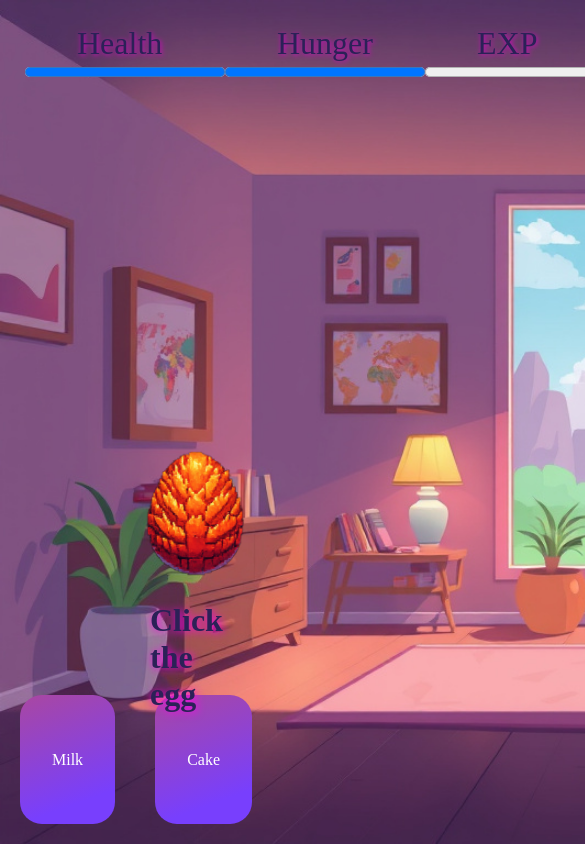
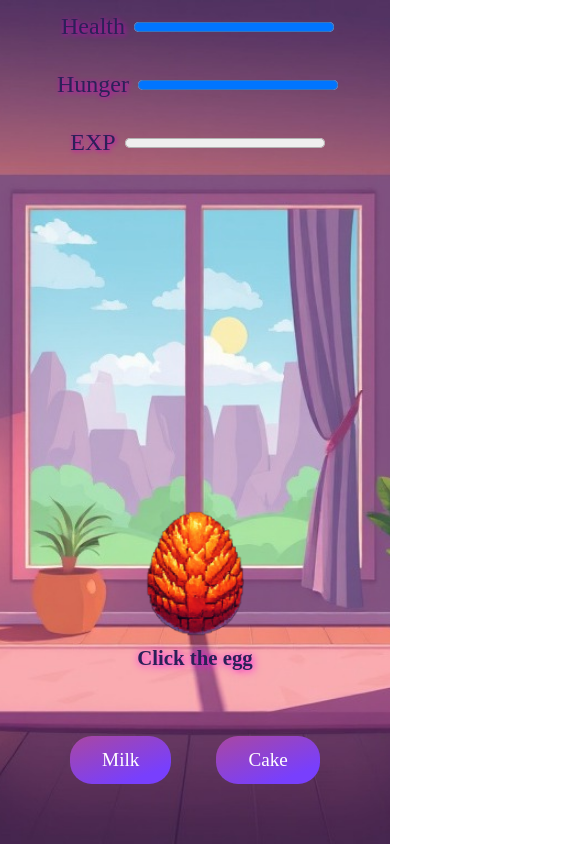
Before and after one commit to titchSiobhan/Grow-a-pet, a plain HTML site: page index.html in a window 390 px wide. Shown: the top 844 px of the page, 585 px wide, since content can reach past the window. Drawn offline with Linux system fonts and the light colour scheme.

Commit message:
updated phone css

```diff
--- a/index.html
+++ b/index.html
@@ -29,7 +29,7 @@
 
         <div>
         <label for="name">Name your pet</label>
-        <input type="text" name="name" id="name" >
+        <input type="text" name="name" id="name" maxlength="15" required>
         </div>
         <input type="submit" value="Submit">
 
--- a/style.css
+++ b/style.css
@@ -171,3 +171,90 @@ h3 {
     margin: 20px;
     text-shadow: #ff00ea 1px 1px 8px;
 }
+
+@media (max-width: 425px) {
+    body {
+        background-image: none;
+    }
+    .game-container {
+        background-image: url('resouces/background-phone.jpg');
+        background-size: contain;
+        background-repeat: no-repeat;
+        background-size: cover;
+        background-position: center;
+        width: 100vw;
+        height: 100vh;
+        grid-template-columns: repeat(8, minmax(0, 1fr));
+        grid-template-rows: repeat(5, 20%);
+
+    }
+
+    .bars {
+        display: flex;
+        flex-direction: row;
+        flex-wrap: wrap;
+        justify-content: center;
+        align-items: center;
+        margin: 0;
+        padding: 0;
+        gap: 5px;
+        grid-row: 1;
+        grid-column: 1/9;
+    }
+
+    progress {
+        width: 90px;
+        height: 20px;
+    }
+
+    label {
+        font-size: 1.5rem;
+        padding: 5px;
+        margin: 0;
+    }
+
+    h3 {
+        font-size: 1.3rem;
+        padding: 0;
+        margin: 0;
+    }
+
+    .pet {
+        grid-column: 3/7;
+        grid-row: 4;
+    }
+
+    button {
+        font-size: 1.2rem;
+        padding: 3px;
+        margin: 0;
+    }
+    .btns-area {
+        grid-column: 1/9;
+        display: flex;
+        flex-direction: row;
+        flex-wrap: wrap;
+        justify-content: center;
+        align-items: center;
+        margin: 0;
+        padding: 0;
+        gap: 5px;
+    }
+
+    #popup {
+        grid-column: 2/8;
+        z-index: 1;
+        display: flex;
+        justify-self: center;
+    }
+
+    .stats {
+        grid-row: 2;
+        grid-column: 2 /8;
+        display: flex;
+        flex-direction: row;
+        justify-content: space-around;
+        margin: 20px;
+        align-content: flex-start;
+    }
+}
```
Also changed, not shown: resouces/background-phone.jpg (added).
